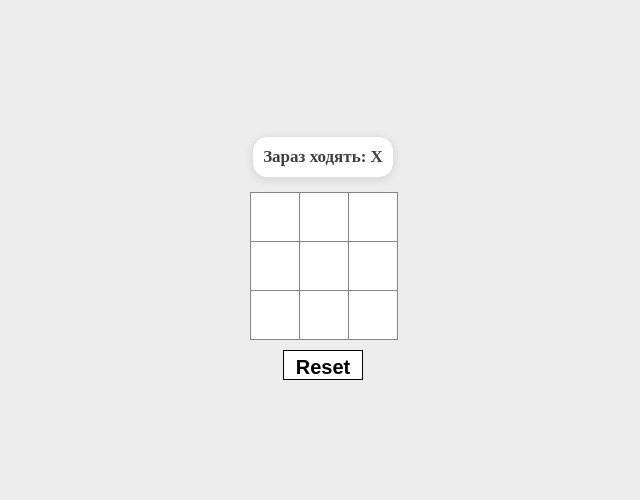
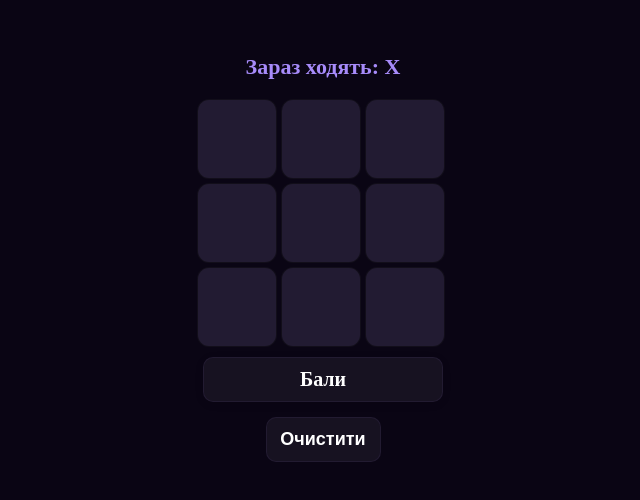
Before and after one commit to Killsazer/React-TicTacToe, a React (Create React App) app: page / in a window 1280 px wide. Shown: the part 150-650 px from the top of the page, without its empty margins (317-957 px from the left). Built offline with nearby package versions, Linux system fonts and the light colour scheme.

Commit message:
Design and logic has been changed
- Added lots of new animations
- Worked on OOP
- Added computer moves
- Fully changed design
- Added 'Points' (will work on it in the future)

```diff
--- a/src/App.js
+++ b/src/App.js
@@ -1,37 +1,53 @@
 import { useState } from 'react';
 import { useEffect } from 'react';
 
-export default function Board() {
+import Board from './Board';
+
+export default function Game() {
   const [squares, setSquares] = useState(Array(9).fill(null));
   const [xIsNext, setXIsNext] = useState(true);
+  const [status, setStatus] = useState('');
   const [resetTrigger, setResetTrigger] = useState(0);
+  const [turn, setTurn] = useState(true);
 
-  function handleClick(i){
-    if(squares[i] || calculateWinner(squares)){
-      return;
+  const winner = calculateWinner(squares)?.win;
+  const isDraw = calculateWinner(squares);
+
+  useEffect(() => {
+    if (isDraw === 1) {
+      setResetTrigger(prev => prev + 1);
+      setStatus("Нічия!");
+    } else {
+      setStatus(winner ? "Переможець: " + winner : "Зараз ходять: " + (xIsNext ? "X" : "O"));
     }
+  }, [winner, xIsNext, isDraw]);
+
+  function handleClick(i) {
+    if (squares[i] || calculateWinner(squares) || !turn) return;
     const nextSquares = squares.slice();
-    nextSquares[i] = xIsNext ? 'X' : 'O';
+    nextSquares[i] = 'X';
     setSquares(nextSquares);
     setXIsNext(!xIsNext);
+
+    if(!calculateWinner(nextSquares) && isDraw !== 1){
+      setTurn (false);
+      const botSquares = nextSquares.slice();
+      setTimeout(() => botMoves(botSquares), 1000);
+      setTimeout(() => setTurn(true), 1000);
+    }
   }
 
-  const winner = calculateWinner(squares)?.win;
-  const winningLine = calculateWinner(squares)?.line || [];
-  const isDraw = calculateWinner(squares);
+  function botMoves(botSquare){
+    let rnd = Math.floor(Math.random() * 9);
+    while(botSquare[rnd] !== null){
+      rnd = Math.floor(Math.random() * 9);
+    }
+    botSquare[rnd] = 'O';
+    setSquares(botSquare);
+    setXIsNext(true);
+  }
 
-  const [status, setStatus] = useState('');
-  useEffect(() => {
-    if(isDraw === 1){
-      setResetTrigger(prev => prev + 1);
-      setStatus(() => "Нічия!")
-    }
-    else{
-      setStatus (() => winner ? "Переможець: " + winner : "Зараз ходять: " + (xIsNext ? "X" : "O") );
-    }
-  }, [winner, xIsNext, isDraw, setStatus]);
-
-  function calculateWinner(squares){
+  function calculateWinner(squares) {
     const lines = [
       [0, 1, 2],
       [3, 4, 5],
@@ -43,61 +59,36 @@ export default function Board() {
       [2, 4, 6]
     ];
 
-    for(let i = 0; i < lines.length; i++){
+    for (let i = 0; i < lines.length; i++) {
       const [a, b, c] = lines[i];
-      if(squares[a] && squares[a] === squares[b] && squares[a] === squares[c]){
-        return {
-          win: squares[a],
-          line: [a, b, c]
-        };
+      if (squares[a] && squares[a] === squares[b] && squares[a] === squares[c]) {
+        return { win: squares[a], line: [a, b, c] };
       }
     }
 
-    if(squares.every(square => square !== null)){
+    if (squares.every(square => square !== null)) {
       return 1;
     }
 
     return null;
   }
-  function reset(){
+
+  function reset() {
+    setXIsNext(true);
     setSquares(Array(9).fill(null));
     setResetTrigger(prev => prev + 1);
   }
 
+  const winningLine = calculateWinner(squares)?.line || [];
+
   return (
-    <>
-      <div className='game'>
-        <div className={`status ${winner ? 'status--win': ''}`} key={`-${resetTrigger}`}>
-          {status}
-        </div>
-
-        <div className='board-row'>
-          <Square value = {squares[0]} onSquareClick = {() => handleClick(0)} isWining={winningLine.includes(0)}/>
-          <Square value = {squares[1]} onSquareClick = {() => handleClick(1)} isWining={winningLine.includes(1)}/>
-          <Square value = {squares[2]} onSquareClick = {() => handleClick(2)} isWining={winningLine.includes(2)}/>
-        </div>
-
-        <div className='board-row'>
-          <Square value = {squares[3]} onSquareClick = {() => handleClick(3)} isWining={winningLine.includes(3)}/>
-          <Square value = {squares[4]} onSquareClick = {() => handleClick(4)} isWining={winningLine.includes(4)}/>
-          <Square value = {squares[5]} onSquareClick = {() => handleClick(5)} isWining={winningLine.includes(5)}/>
-        </div>
-
-        <div className='board-row'>
-          <Square value = {squares[6]} onSquareClick = {() => handleClick(6)} isWining={winningLine.includes(6)}/>
-          <Square value = {squares[7]} onSquareClick = {() => handleClick(7)} isWining={winningLine.includes(7)}/>
-          <Square value = {squares[8]} onSquareClick = {() => handleClick(8)} isWining={winningLine.includes(8)}/>
-        </div>
-
-        <button className='reset' onClick={reset}>
-          Reset
-        </button>
-
-      </div>
-    </>
+    <Board
+      squares={squares}
+      status={status}
+      winningLine={winningLine}
+      onSquareClick={handleClick}
+      onReset={reset}
+      resetTrigger={resetTrigger}
+    />
   );
 }
-
-function Square({ value, onSquareClick, isWining}) {
-  return <button className={`square ${isWining ? 'square--win' : ''}`} onClick={onSquareClick}>{value}</button>
-}
--- /dev/null
+++ b/src/Board.js
@@ -0,0 +1,46 @@
+export default function Board({
+    squares,
+    status,
+    winningLine,
+    onSquareClick,
+    onReset,
+    resetTrigger
+  }) {
+    return (
+      <div className='game'>
+        <div className={`status ${status.includes('Переможець') ? 'status--win' : ''}`} key={`-${resetTrigger}`}>
+          {status}
+        </div>
+
+        <div className='board-row'>
+          <Square value={squares[0]} onSquareClick={() => onSquareClick(0)} isWining={winningLine.includes(0)} x = {squares[0] ==='X'}/>
+          <Square value={squares[1]} onSquareClick={() => onSquareClick(1)} isWining={winningLine.includes(1)} x = {squares[1] ==='X'}/>
+          <Square value={squares[2]} onSquareClick={() => onSquareClick(2)} isWining={winningLine.includes(2)} x = {squares[2] ==='X'}/>
+        </div>
+
+        <div className='board-row'>
+          <Square value={squares[3]} onSquareClick={() => onSquareClick(3)} isWining={winningLine.includes(3)} x = {squares[3] ==='X'}/>
+          <Square value={squares[4]} onSquareClick={() => onSquareClick(4)} isWining={winningLine.includes(4)} x = {squares[4] ==='X'}/>
+          <Square value={squares[5]} onSquareClick={() => onSquareClick(5)} isWining={winningLine.includes(5)} x = {squares[5] ==='X'}/>
+        </div>
+
+        <div className='board-row'>
+          <Square value={squares[6]} onSquareClick={() => onSquareClick(6)} isWining={winningLine.includes(6)} x = {squares[6] ==='X'}/>
+          <Square value={squares[7]} onSquareClick={() => onSquareClick(7)} isWining={winningLine.includes(7)} x = {squares[7] ==='X'}/>
+          <Square value={squares[8]} onSquareClick={() => onSquareClick(8)} isWining={winningLine.includes(8)} x = {squares[8] ==='X'}/>
+        </div>
+
+        <div className='status status--points'>Бали</div>
+
+        <button className='reset' onClick={onReset}>
+          Очистити
+        </button>
+      </div>
+    );
+  }
+
+  function Square({ value, onSquareClick, isWining, x}) {
+    return <button className={
+        `square ${isWining ? x ? 'square--winX' : 'square--winO' : x ? 'square--x' : 'square--o'}`
+    } onClick={onSquareClick}>{value && <span>{value}</span>}</button>
+  }
--- a/src/styles.css
+++ b/src/styles.css
@@ -1,5 +1,5 @@
 body {
-  background-color: #EDEDED;
+  background-color: hsl(260 60% 5%);
 }
 
 .game {
@@ -14,13 +14,8 @@ body {
 
 .status {
   margin-bottom: 15px;
-  background-color: white;
-  padding: 10px 10px;
-  border-radius: 15px;
-  box-shadow: 0 2px 8px rgba(0,0,0,0.1);
-  border: 1px solid #e0e0e0;
-  font-size: 17px;
-  color: rgba(0, 0, 0, 0.753);
+  font-size: 22px;
+  color: #A78BFA;
   font-weight: 700;
   animation: statusAnimation 0.5s ease-in-out;
 }
@@ -39,58 +34,95 @@ body {
   100% { transform: scale(1); opacity: 1; }
 }
 
-/* .rnd
-{
-  margin-top: 15px;
-} */
-
-.status-container {
-  display: flex;
-  gap: 10px;
-  width: 100%;
-  margin-top: 20px;
+.status--points {
+  font-size: 20px;
+  color: white;
+  background-color: hsl(260 30% 10%);
+  padding: 10px 10px;
+  border-radius: 10px;
+  box-shadow: 0 2px 8px rgba(0,0,0,0.1);
+  border: 1px solid hsla(260, 29%, 20%, 0.5);
+  margin-top: 10px;
+  width: 218px;
+  text-align: center;
 }
 
 .square {
-  background-color: #FFFFFF;
-  color: rgba(0, 0, 0, 0.753);
+  padding: 10px 10px;
+  border-radius: 12px;
+  background-color: hsl(260 30% 15%);
+  color: white;
   border: 1px solid rgba(0, 0, 0, 0.479);
   float: left;
-  font-size: 20px;
+  font-size: 40px;
   font-weight: bold;
-  height: 50px;
-  width: 50px;
-  margin-right: -1px;
-  margin-top: -1px;
+  height: 80px;
+  width: 80px;
+  margin-right: 4px;
+  margin-top: 4px;
 }
 
-.reset{
-  margin-top: 10px;
-  background-color: white;
-  color: black;
-  border: 1px solid black;
-  font-size: 20px;
-  font-weight: bold;
-  height: 30px;
-  width: 80px;
-  text-align: center;
-  line-height: 30px;
+.square span {
+  display: inline-block;
+  opacity: 0;
+  transform: scale(0.5);
+  animation: appear 0.3s ease-out forwards;
 }
-.reset:hover{
-  background-color: #F0F0F0;
-  transition: background-color 0.2s
+
+@keyframes appear {
+  to {
+    opacity: 1;
+    transform: scale(1);
+  }
 }
 
 .square:hover{
-  background-color: #F0F0F0;
-  transition: background-color 0.2s
+  background-color: #3b83f6b0;
+  transition: background-color 0.3s
 }
 
-.square--win{
-  color: rgb(139, 50, 50);
+.square--winX{
+  color: #EC4899;
   animation: pulse 1s infinite alternate;
 }
 @keyframes pulse {
   from { transform: scale(1); }
-  to { transform: scale(1.05); }
+  to { transform: scale(1.05);
+      background-color: white;
+      transition: background-color 0.3s }
 }
+
+.square--winO{
+  color: #3B82F6;
+  animation: pulse 1s infinite alternate;
+}
+@keyframes pulse {
+  from { transform: scale(1); }
+  to { transform: scale(1.05);
+      background-color: white;
+      transition: background-color 0.3s }
+}
+
+.square--x{
+  color: #EC4899;
+}
+.square--o{
+  color: #3B82F6;
+}
+
+.reset{
+  background-color: hsl(260 30% 10%);
+  color: white;
+  border: 1px solid black;
+  border-radius: 10px;
+  border: 1px solid hsla(260, 29%, 20%, 0.5);
+  font-size: 18px;
+  font-weight: bold;
+  height: 45px;
+  width: 115px;
+  text-align: center;
+}
+.reset:hover{
+  background-color: #3B82F6;
+  transition: background-color 0.2s
+}
```
